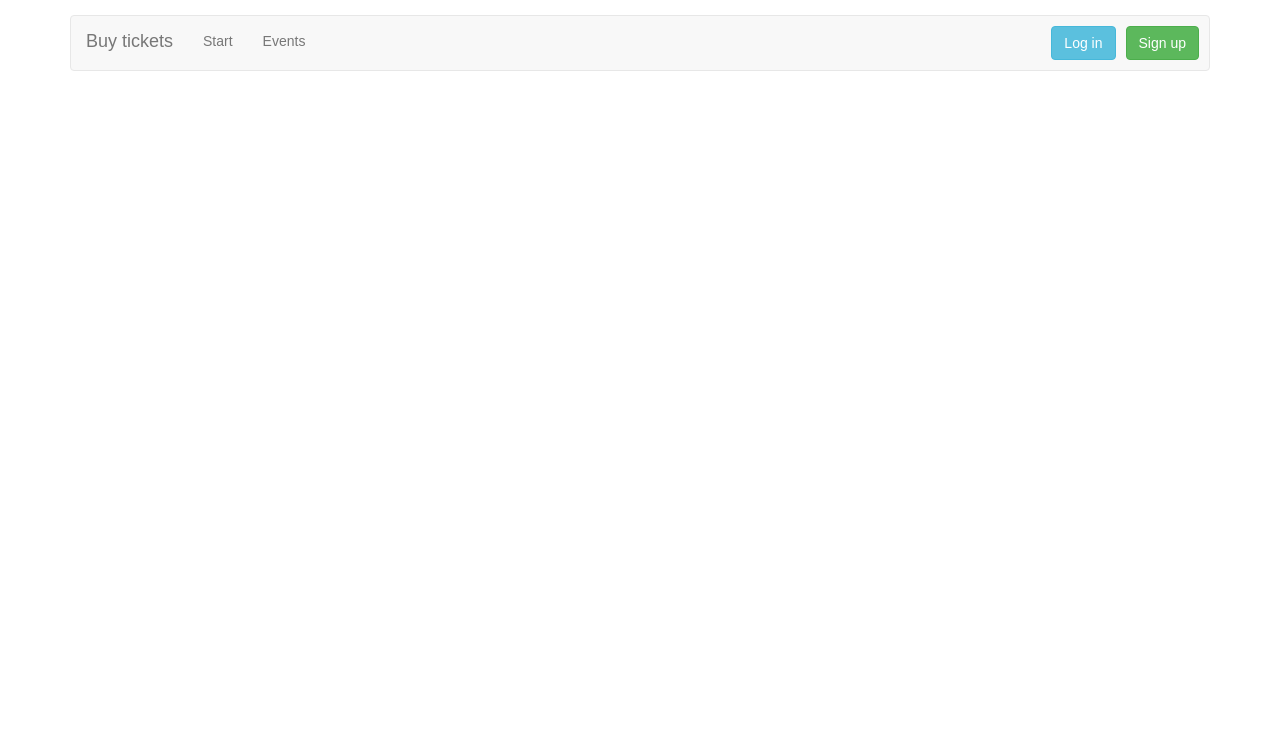
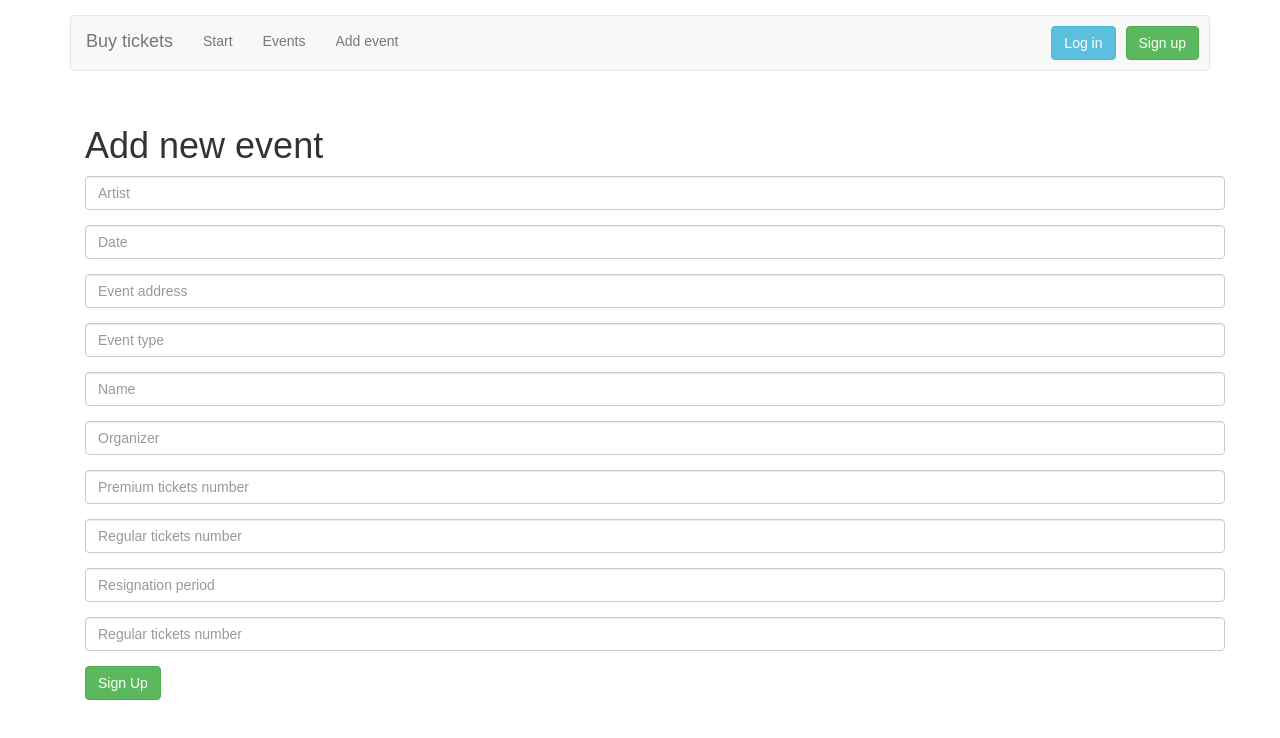
Before and after one commit to kstalega/buy-tickets-fronted, a React (Create React App) app: page /events/add in a window 1280 px wide. Shown: the top 738 px of the page. Built offline with nearby package versions, Linux system fonts and the light colour scheme.

Commit message:
Adding event add screen, created proper action, registered action type, performing ajax request to event microservice

```diff
--- /dev/null
+++ b/src/actions/EventsActions.js
@@ -0,0 +1,18 @@
+import {
+  EVENT_ADD,
+} from './types';
+import { eventAPI } from '../api/Event';
+
+export const tryToCreateEventAction = (eventData) => {
+  return (dispatch) => {
+    eventAPI.add(
+      eventData,
+      () => { console.log('success'); },
+      () => { console.log('failure'); },
+    );
+  };
+};
+
+export const tryToDeleteEventAction = () => {
+  console.log('delete attempt');
+}
--- a/src/actions/index.js
+++ b/src/actions/index.js
@@ -1 +1,2 @@
 export * from './AuthActions';
+export * from './EventsActions';
--- a/src/actions/types.js
+++ b/src/actions/types.js
@@ -5,3 +5,5 @@ export const AUTH_USER_LOGOUT = 'auth_user_logout';
 export const SIGN_UP_START = 'sign_up_start';
 export const SIGN_UP_FAILURE = 'sign_up_failure';
 export const SIGN_UP_SUCCESS = 'sign_up_success';
+
+export const EVENT_ADD = 'event_add';
--- /dev/null
+++ b/src/api/Event.js
@@ -0,0 +1,19 @@
+import jQuery from 'jquery';
+import APIsConfig from '../configs/api';
+
+export const eventAPI = {
+  add: function add(eventData, onSuccess, onError) {
+    const apiEndpoint = APIsConfig.events.url + APIsConfig.events.addEvent.endPoint;
+    const apiMethod = APIsConfig.events.addEvent.method;
+
+    jQuery.ajax({
+      type: apiMethod,
+      url: apiEndpoint,
+      data: eventData,
+      dataType: 'json',
+      success: onSuccess,
+      error: onError,
+      contentType: 'application/json;charset=UTF-8',
+    });
+  },
+};
--- a/src/components/MainMenu/MainMenu.jsx
+++ b/src/components/MainMenu/MainMenu.jsx
@@ -45,6 +45,9 @@ class MainMenu extends React.Component {
           <li>
             <Link to="/events/show">Events</Link>
           </li>
+          <li>
+            <Link to="/events/add">Add event</Link>
+          </li>
         </ul>
         { this.renderUserArea() }
       </nav>
--- a/src/components/ScenesContainer/ScenesContainer.jsx
+++ b/src/components/ScenesContainer/ScenesContainer.jsx
@@ -6,6 +6,7 @@ import Login from '../../scenes/Login/Login';
 import Restricted from '../../scenes/Restricted/Restricted';
 import SignUp from '../../scenes/SignUp/SignUp';
 import EventsList from '../../scenes/EventsList/EventsList';
+import AddEvent from '../../scenes/AddEvent/AddEvent';
 
 const ScenesContainer = () =>
   (
@@ -17,6 +18,7 @@ const ScenesContainer = () =>
       <Route path="/signup" component={SignUp} />
       <Route path="/restricted" component={Restricted} />
       <Route path="/events/show" component={EventsList} />
+      <Route path="/events/add" component={AddEvent} />
     </div>
   );
 
--- a/src/configs/api.js
+++ b/src/configs/api.js
@@ -12,6 +12,10 @@ const apiEndpoints = {
       method: 'get',
       endPoint: '/events/show',
     },
+    addEvent: {
+      method: 'post',
+      endPoint: '/events/',
+    },
   },
 };
 
--- /dev/null
+++ b/src/scenes/AddEvent/AddEvent.jsx
@@ -0,0 +1,195 @@
+import React from 'react';
+import { connect } from 'react-redux';
+import { tryToCreateEventAction } from '../../actions';
+
+class SignUp extends React.Component {
+  constructor(props) {
+    super(props);
+    this.state = this.defaultState;
+
+    this.handleInputChange = this.handleInputChange.bind(this);
+    this.tryToCreateEvent = this.tryToCreateEvent.bind(this);
+  }
+
+  defaultState = {
+    artist: '',
+    date: '',
+    eventAddress: '',
+    eventType: '',
+    name: '',
+    organizer: '',
+    premiumTicketsNumber: '',
+    regularTicketsNumber: '',
+    resignationPeriod: '',
+    status: '',
+  }
+
+  handleInputChange(event) {
+    const { value, name } = event.target;
+
+    this.setState({
+      [name]: value,
+    });
+  }
+
+  tryToCreateEvent() {
+    const {
+      artist,
+      date,
+      eventAddress,
+      eventType,
+      name,
+      organizer,
+      premiumTicketsNumber,
+      regularTicketsNumber,
+      resignationPeriod,
+      status,
+    } = this.state;
+
+    this.props.tryToCreateEventAction({
+      artist: 'string',
+      date: '2018-05-19T10:48:12.522Z',
+      eventAddress: 'string',
+      eventType: 'string',
+      id: 0,
+      name: 'string',
+      organizer: 'string',
+      premiumTicketsNumber: 0,
+      regularTicketsNumber: 0,
+      resignationPeriod: 0,
+      status: 'string',
+    });
+  }
+
+  render() {
+    return (
+      <div className='container'>
+        <h1>Add new event</h1>
+        <div>
+          { this.props.signUpStarted ? 'Please wait, we attempt to create new event' : '' }
+        </div>
+        <div>
+          { this.props.message ? this.props.message : '' }
+        </div>
+        <div className='form-group'>
+          <input
+            type='text'
+            className='form-control'
+            placeholder='Artist'
+            name='artist'
+            onChange={this.handleInputChange}
+            value={this.state.artist}
+          />
+        </div>
+        <div className='form-group'>
+          <input
+            type='text'
+            className='form-control'
+            placeholder='Date'
+            name='date'
+            onChange={this.handleInputChange}
+            value={this.state.date}
+          />
+        </div>
+        <div className='form-group'>
+          <input
+            type='text'
+            className='form-control'
+            placeholder='Event address'
+            name='eventAddress'
+            onChange={this.handleInputChange}
+            value={this.state.eventAddress}
+          />
+        </div>
+        <div className='form-group'>
+          <input
+            type='text'
+            className='form-control'
+            placeholder='Event type'
+            name='eventType'
+            onChange={this.handleInputChange}
+            value={this.state.eventType}
+          />
+        </div>
+        <div className='form-group'>
+          <input
+            type='text'
+            className='form-control'
+            placeholder='Name'
+            name='name'
+            onChange={this.handleInputChange}
+            value={this.state.name}
+          />
+        </div>
+        <div className='form-group'>
+          <input
+            type='text'
+            className='form-control'
+            placeholder='Organizer'
+            name='organizer'
+            onChange={this.handleInputChange}
+            value={this.state.organizer}
+          />
+        </div>
+        <div className='form-group'>
+          <input
+            type='text'
+            className='form-control'
+            placeholder='Premium tickets number'
+            name='premiumTicketsNumber'
+            onChange={this.handleInputChange}
+            value={this.state.premiumTicketsNumber}
+          />
+        </div>
+        <div className='form-group'>
+          <input
+            type='text'
+            className='form-control'
+            placeholder='Regular tickets number'
+            name='regularTicketsNumber'
+            onChange={this.handleInputChange}
+            value={this.state.regularTicketsNumber}
+          />
+        </div>
+        <div className='form-group'>
+          <input
+            type='text'
+            className='form-control'
+            placeholder='Resignation period'
+            name='resignationPeriod'
+            onChange={this.handleInputChange}
+            value={this.state.resignationPeriod}
+          />
+        </div>
+        <div className='form-group'>
+          <input
+            type='text'
+            className='form-control'
+            placeholder='Regular tickets number'
+            name='status'
+            onChange={this.handleInputChange}
+            value={this.state.status}
+          />
+        </div>
+        <div className='form-group'>
+          <button
+            type='button'
+            className='btn btn-success'
+            onClick={this.tryToCreateEvent}
+          >
+            Sign Up
+          </button>
+        </div>
+      </div>
+    );
+  }
+}
+
+const mapStateToProps = (state) => {
+  return {
+    signUpStarted: state.auth.signUpStarted,
+    message: state.auth.message,
+  };
+};
+
+export default connect(mapStateToProps, { tryToCreateEventAction })(SignUp);
```
